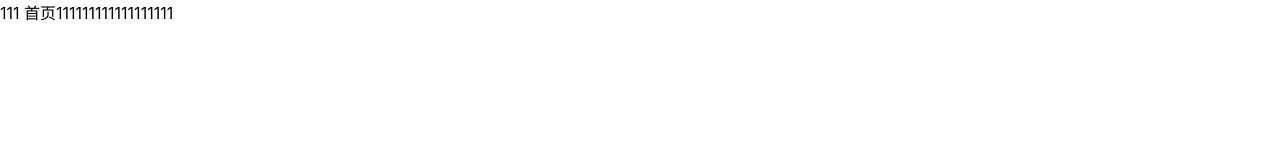
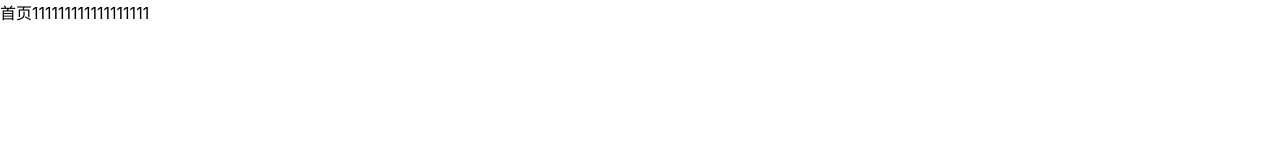
Before and after one commit to lvfeijian/yinduApp, a Vue app: page /home in a window 1280 px wide. Shown: the top 160 px of the page. Built offline with nearby package versions, Linux system fonts and the light colour scheme.

Commit message:
first commit

```diff
--- a/src/views/home/Home.vue
+++ b/src/views/home/Home.vue
@@ -1,6 +1,6 @@
 <!-- Home -->
 <template>
-  <div>111
+  <div>
     首页111111111111111111
   </div>
 </template>
```
